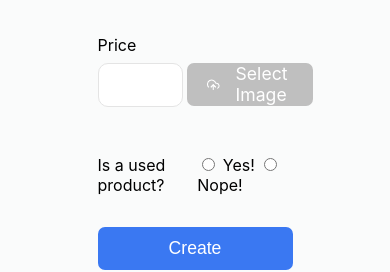
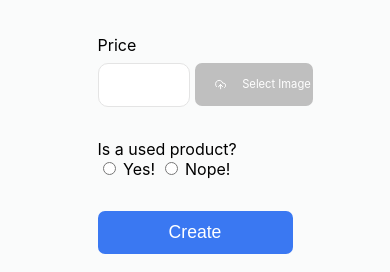
Before and after one commit to pmateosx/products-web, a React (Create React App) app: page /new-product in a window 390 px wide. Shown: the part 367-639 px from the top of the page. Built offline with nearby package versions, Linux system fonts and the light colour scheme.

Commit message:
fix: form new product responsive problem

```diff
--- a/src/views/NewProduct.js
+++ b/src/views/NewProduct.js
@@ -44,6 +44,10 @@ const Label = styled.label`
     gap: 1rem;
     cursor: pointer;
     margin-top: 2.2rem;
+    @media (max-width: 768px){
+        font-size: 0.7rem;
+        content: "Image";
+    }
     `
 const Group = styled.div`
     display: flex;
@@ -71,6 +75,11 @@ const RadialGroup = styled.div `
     justify-content: space-between;
     align-items: center;
     margin-top: 2rem;
+    @media (max-width: 768px){
+        flex-direction: column;
+        align-items: flex-start;
+        margin-top: 1rem;
+    }
 `
 const SubmitButton = styled.button`
     margin-top: 2rem;
```
